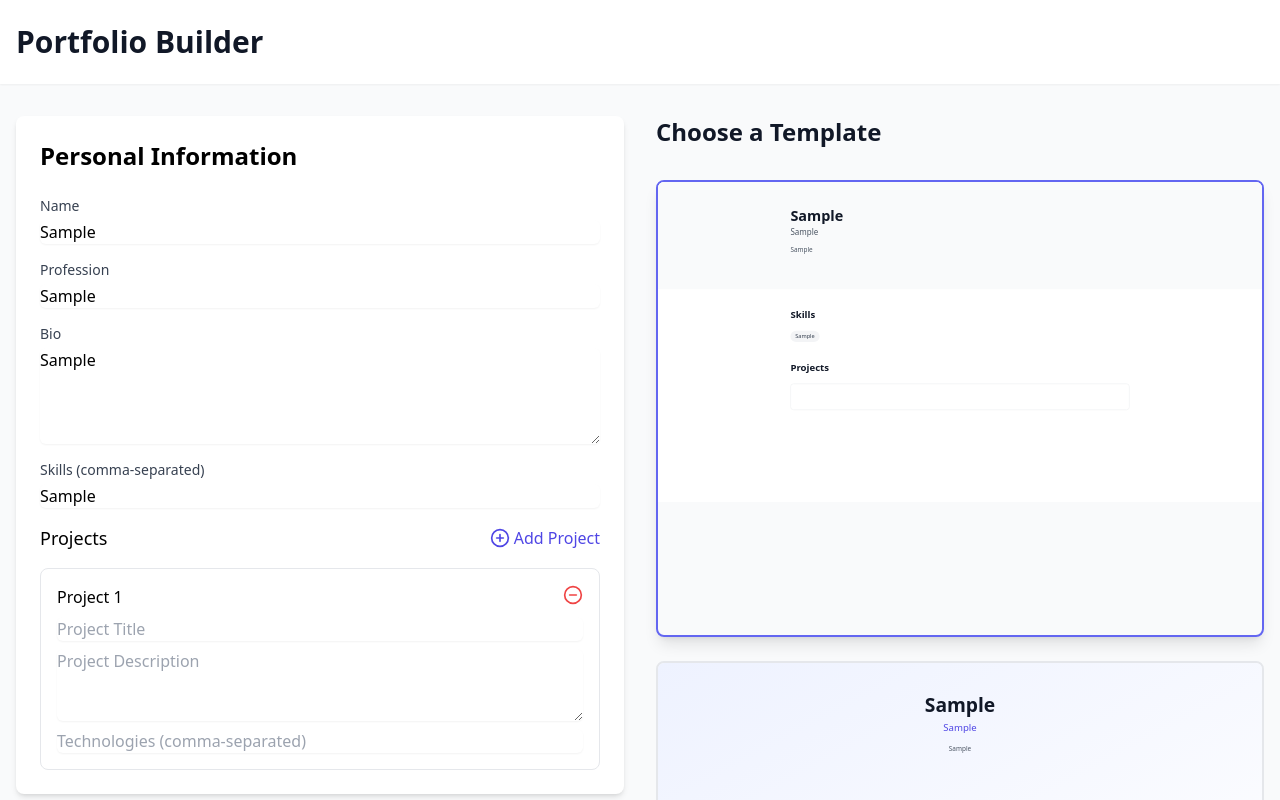
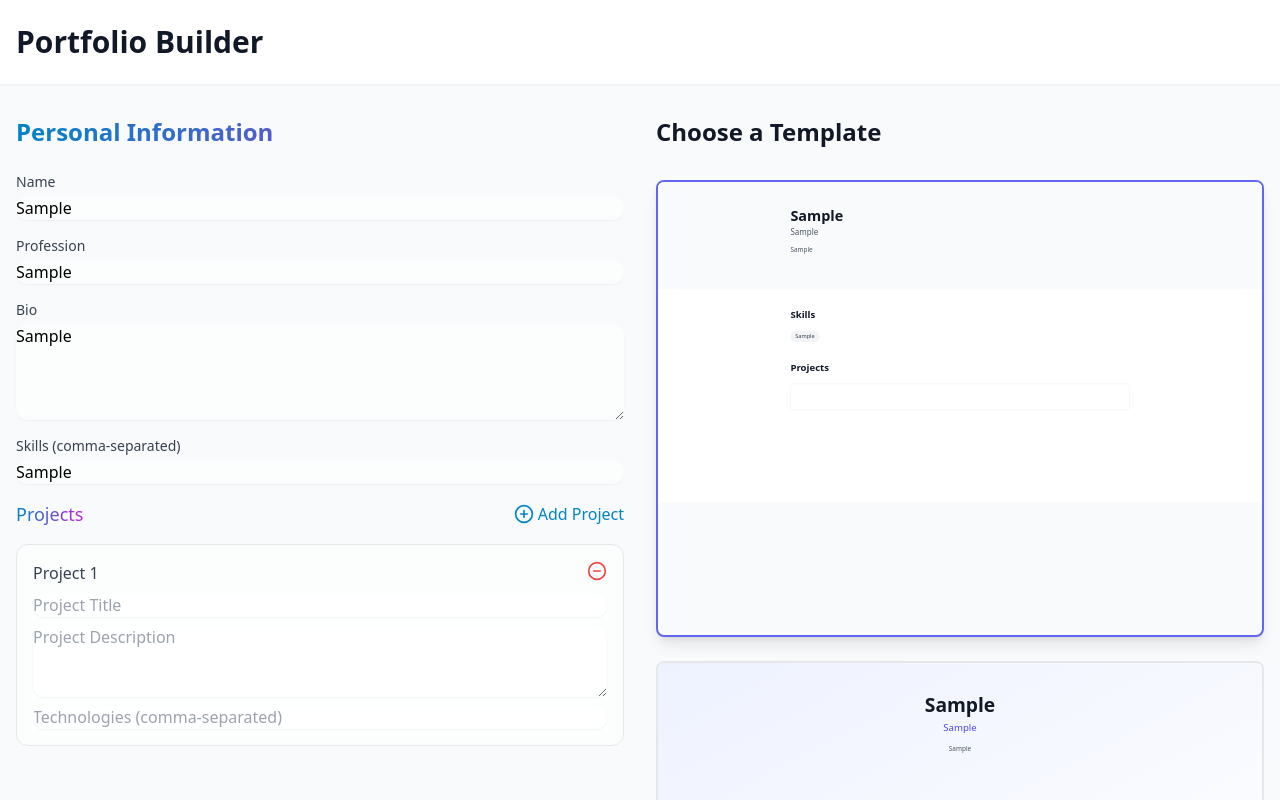
Before and after one commit to AryanVBW/Portfolio-Builder, a React (Vite) app: page / in a window 1280 px wide. Both pictures are taken after typing "Sample", "Sample", "Sample", "Sample" into the empty fields and a click on the button "Add Project". Shown: the top 800 px of the page. Built offline with nearby package versions, Linux system fonts and the light colour scheme.

Commit message:
feat: enhance UserForm with animations and modern design

```diff
--- a/src/components/UserForm.tsx
+++ b/src/components/UserForm.tsx
@@ -1,6 +1,7 @@
 import React from 'react';
 import { UserData } from '../types/portfolio';
 import { PlusCircle, MinusCircle } from 'lucide-react';
+import { motion, AnimatePresence } from 'framer-motion';
 
 interface UserFormProps {
   userData: UserData;
@@ -25,72 +26,110 @@ export function UserForm({ userData, setUserData }: UserFormProps) {
   };
 
   return (
-    <div className="w-full max-w-2xl mx-auto p-6 bg-white rounded-lg shadow-md">
-      <h2 className="text-2xl font-bold mb-6">Personal Information</h2>
+    <motion.div
+      initial={{ opacity: 0 }}
+      animate={{ opacity: 1 }}
+      className="space-y-6"
+    >
+      <h2 className="text-2xl font-bold bg-gradient-to-r from-primary-600 to-secondary-600 text-transparent bg-clip-text">
+        Personal Information
+      </h2>
 
       <div className="space-y-4">
-        <div>
+        <motion.div
+          initial={{ x: -20, opacity: 0 }}
+          animate={{ x: 0, opacity: 1 }}
+          transition={{ delay: 0.1 }}
+        >
           <label className="block text-sm font-medium text-gray-700">Name</label>
           <input
             type="text"
             value={userData.name}
             onChange={(e) => setUserData({ ...userData, name: e.target.value })}
-            className="mt-1 block w-full rounded-md border-gray-300 shadow-sm focus:border-indigo-500 focus:ring-indigo-500"
+            className="mt-1 block w-full rounded-xl border-gray-300 shadow-sm focus:border-primary-500 focus:ring-primary-500 bg-white/50 backdrop-blur-sm transition-colors"
           />
-        </div>
+        </motion.div>
 
-        <div>
+        <motion.div
+          initial={{ x: -20, opacity: 0 }}
+          animate={{ x: 0, opacity: 1 }}
+          transition={{ delay: 0.2 }}
+        >
           <label className="block text-sm font-medium text-gray-700">Profession</label>
           <input
             type="text"
             value={userData.profession}
             onChange={(e) => setUserData({ ...userData, profession: e.target.value })}
-            className="mt-1 block w-full rounded-md border-gray-300 shadow-sm focus:border-indigo-500 focus:ring-indigo-500"
+            className="mt-1 block w-full rounded-xl border-gray-300 shadow-sm focus:border-primary-500 focus:ring-primary-500 bg-white/50 backdrop-blur-sm transition-colors"
           />
-        </div>
+        </motion.div>
 
-        <div>
+        <motion.div
+          initial={{ x: -20, opacity: 0 }}
+          animate={{ x: 0, opacity: 1 }}
+          transition={{ delay: 0.3 }}
+        >
           <label className="block text-sm font-medium text-gray-700">Bio</label>
           <textarea
             value={userData.bio}
             onChange={(e) => setUserData({ ...userData, bio: e.target.value })}
             rows={4}
-            className="mt-1 block w-full rounded-md border-gray-300 shadow-sm focus:border-indigo-500 focus:ring-indigo-500"
+            className="mt-1 block w-full rounded-xl border-gray-300 shadow-sm focus:border-primary-500 focus:ring-primary-500 bg-white/50 backdrop-blur-sm transition-colors"
           />
-        </div>
+        </motion.div>
 
-        <div>
+        <motion.div
+          initial={{ x: -20, opacity: 0 }}
+          animate={{ x: 0, opacity: 1 }}
+          transition={{ delay: 0.4 }}
+        >
           <label className="block text-sm font-medium text-gray-700">Skills (comma-separated)</label>
           <input
             type="text"
             value={userData.skills.join(', ')}
             onChange={(e) => setUserData({ ...userData, skills: e.target.value.split(',').map(s => s.trim()) })}
-            className="mt-1 block w-full rounded-md border-gray-300 shadow-sm focus:border-indigo-500 focus:ring-indigo-500"
+            className="mt-1 block w-full rounded-xl border-gray-300 shadow-sm focus:border-primary-500 focus:ring-primary-500 bg-white/50 backdrop-blur-sm transition-colors"
           />
-        </div>
+        </motion.div>
 
-        <div className="space-y-4">
+        <motion.div
+          initial={{ x: -20, opacity: 0 }}
+          animate={{ x: 0, opacity: 1 }}
+          transition={{ delay: 0.5 }}
+          className="space-y-4"
+        >
           <div className="flex items-center justify-between">
-            <h3 className="text-lg font-medium">Projects</h3>
-            <button
+            <h3 className="text-lg font-medium bg-gradient-to-r from-primary-600 to-secondary-600 text-transparent bg-clip-text">Projects</h3>
+            <motion.button
+              whileHover={{ scale: 1.05 }}
+              whileTap={{ scale: 0.95 }}
               onClick={addProject}
-              className="flex items-center text-indigo-600 hover:text-indigo-700"
+              className="flex items-center text-primary-600 hover:text-primary-700"
             >
               <PlusCircle className="w-5 h-5 mr-1" />
               Add Project
-            </button>
+            </motion.button>
           </div>
 
+          <AnimatePresence>
             {userData.projects.map((project, index) => (
-            <div key={index} className="space-y-2 p-4 border rounded-lg">
+              <motion.div
+                key={index}
+                initial={{ opacity: 0, y: 20 }}
+                animate={{ opacity: 1, y: 0 }}
+                exit={{ opacity: 0, y: -20 }}
+                className="space-y-2 p-4 border rounded-xl border-gray-200 bg-white/50 backdrop-blur-sm"
+              >
                 <div className="flex justify-between items-start">
-                <h4 className="text-md font-medium">Project {index + 1}</h4>
-                <button
+                  <h4 className="text-md font-medium text-gray-700">Project {index + 1}</h4>
+                  <motion.button
+                    whileHover={{ scale: 1.05 }}
+                    whileTap={{ scale: 0.95 }}
                     onClick={() => removeProject(index)}
                     className="text-red-500 hover:text-red-700"
                   >
                     <MinusCircle className="w-5 h-5" />
-                </button>
+                  </motion.button>
                 </div>
 
                 <input
@@ -102,7 +141,7 @@ export function UserForm({ userData, setUserData }: UserFormProps) {
                     newProjects[index] = { ...project, title: e.target.value };
                     setUserData({ ...userData, projects: newProjects });
                   }}
-                className="mt-1 block w-full rounded-md border-gray-300 shadow-sm focus:border-indigo-500 focus:ring-indigo-500"
+                  className="mt-1 block w-full rounded-xl border-gray-300 shadow-sm focus:border-primary-500 focus:ring-primary-500 bg-white/50 backdrop-blur-sm transition-colors"
                 />
 
                 <textarea
@@ -114,7 +153,7 @@ export function UserForm({ userData, setUserData }: UserFormProps) {
                     setUserData({ ...userData, projects: newProjects });
                   }}
                   rows={3}
-                className="mt-1 block w-full rounded-md border-gray-300 shadow-sm focus:border-indigo-500 focus:ring-indigo-500"
+                  className="mt-1 block w-full rounded-xl border-gray-300 shadow-sm focus:border-primary-500 focus:ring-primary-500 bg-white/50 backdrop-blur-sm transition-colors"
                 />
 
                 <input
@@ -129,12 +168,13 @@ export function UserForm({ userData, setUserData }: UserFormProps) {
                     };
                     setUserData({ ...userData, projects: newProjects });
                   }}
-                className="mt-1 block w-full rounded-md border-gray-300 shadow-sm focus:border-indigo-500 focus:ring-indigo-500"
+                  className="mt-1 block w-full rounded-xl border-gray-300 shadow-sm focus:border-primary-500 focus:ring-primary-500 bg-white/50 backdrop-blur-sm transition-colors"
                 />
+              </motion.div>
+            ))}
+          </AnimatePresence>
+        </motion.div>
       </div>
-          ))}
-        </div>
-      </div>
-    </div>
+    </motion.div>
   );
 }
```
Lines whose indentation alone changed are shown as unchanged.
